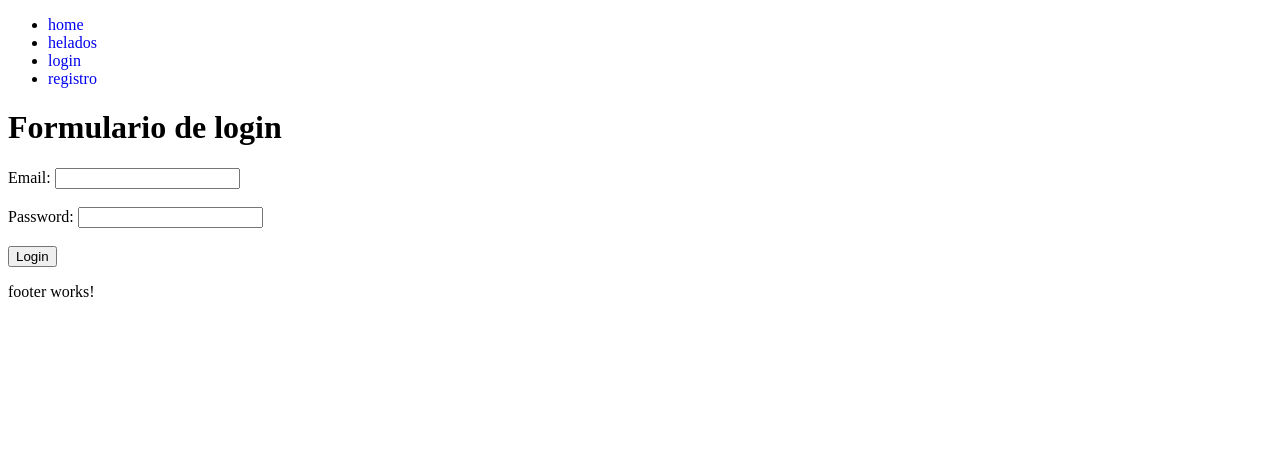
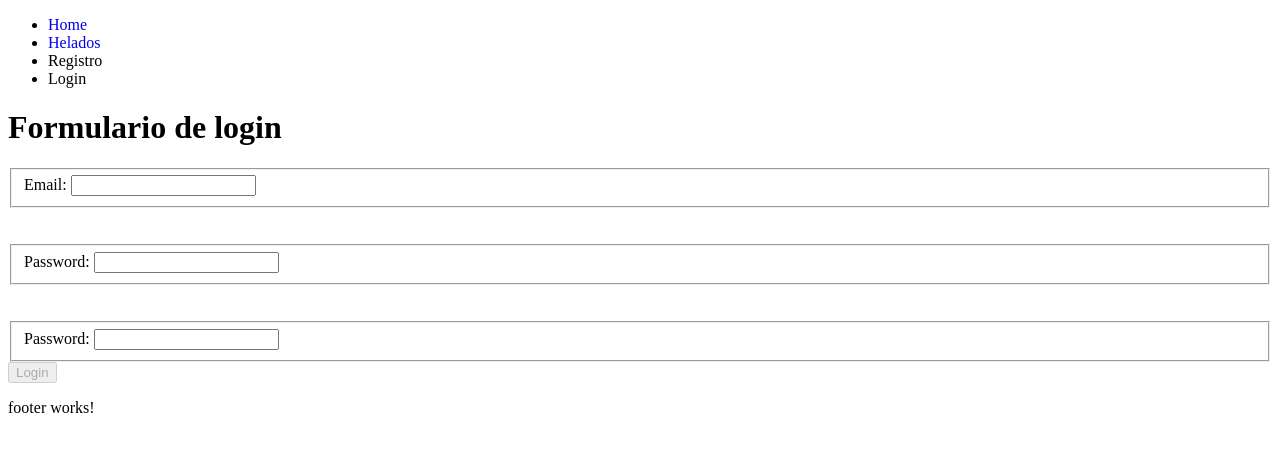
Before and after one commit to alessiofiol/IcecreamPage, an Angular app: page /login in a window 1280 px wide. Shown: the top 452 px of the page. Built offline with nearby package versions, Linux system fonts and the light colour scheme.

Commit message:
Registro y Login con Validaciones

```diff
--- a/src/app/Core/navbar/navbar.component.html
+++ b/src/app/Core/navbar/navbar.component.html
@@ -7,7 +7,11 @@
 
         </li>
 
-        <li *ngIf="this.userServices.isLoggedin()" class="nav-link" (click)="doLogout()" role="button" >Logout</li>
+        <li *ngIf="!this.userServices.isLoggedin()" (click)="navRegister()" style="cursor: pointer;">Registro</li>
+
+        <li *ngIf="!this.userServices.isLoggedin()" (click)="navLogin()" style="cursor: pointer;">Login</li>
+
+        <li *ngIf="this.userServices.isLoggedin()" class="nav-link" (click)="doLogout()" role="button" style="cursor: pointer;">Cerrar sesion</li>
 
     </ul>
 </div>
--- a/src/app/Core/navbar/navbar.component.ts
+++ b/src/app/Core/navbar/navbar.component.ts
@@ -11,10 +11,9 @@ import { Router } from '@angular/router';
 export class NavbarComponent implements OnInit {
 
   public menuItem: Menuitem[] = [
-    { label: 'home', url: '/' },
-    { label: 'helados', url: '/helados' },
-    { label: 'login', url: '/login' },
-    { label: 'registro', url: '/registro' },
+    { label: 'Home', url: '/' },
+    { label: 'Helados', url: '/helados' },
+
 
   ]
 
@@ -30,4 +29,12 @@ export class NavbarComponent implements OnInit {
     this.router.navigate([''])
     }
   }
+
+  navLogin() {
+    this.router.navigateByUrl('/login');
+  };
+
+  navRegister() {
+    this.router.navigateByUrl('/registro');
+  };
 }
--- a/src/app/Models/user.login.ts
+++ b/src/app/Models/user.login.ts
@@ -1,6 +1,6 @@
 export interface UserI {
-    _id: string;
-    name: string;
+    //_id: string;
+    //name: string;
     email: string;
     password: string;
 }
--- a/src/app/servicios/servicios.service.ts
+++ b/src/app/servicios/servicios.service.ts
@@ -11,8 +11,11 @@ import { Router } from '@angular/router';
 @Injectable()
 
 export class UserServices {
+    //URL de Heroku
+   //public baseUrl = 'https://apiserverfinal.herokuapp.com/';
 
-   public baseUrl = 'https://apiserverfinal.herokuapp.com/';
+    //URL Local
+    public baseUrl = 'http://localhost:5000/';
 
    public userUrl = this.baseUrl + 'users'
 
@@ -34,12 +37,11 @@ export class UserServices {
     return this.http.post(userUrl + '/' + 'signin', datos)
   }*/
 
-    public logUser(datos: UserI)
-  {
-  return this.http.post<any>(`${this.userUrl}/signin`, datos).subscribe((res)=>{
-  localStorage.setItem('access_token', res.token)
-  this.currentUser = res;
-  this.router.navigate([''])
+  public logUser(datos: UserI){
+    return this.http.post<any>(`${this.userUrl}/signin`, datos).subscribe((res)=>{
+    localStorage.setItem('access_token', res.token)
+    this.currentUser = res;
+    this.router.navigate([''])
   })
   }
 
--- a/src/app/users/login-area/login/login.component.html
+++ b/src/app/users/login-area/login/login.component.html
@@ -1,19 +1,53 @@
 <h1>Formulario de login</h1>
 
-<form [formGroup]="LoginForm" (ngSubmit)='logUser()' >
+<form [formGroup]="loginForm" (ngSubmit)='logUserSubmit()' >
 
-    <label for="email">Email: </label>
-    <input id="email" type="text" formControlName="email">
+    <fieldset>
+        <label for="email">Email: </label>
+        <input id="email" type="text" formControlName="email">
+    </fieldset>
+    <div
+    *ngIf="
+        !loginForm.get('email')?.valid &&
+        (loginForm.get('email')?.dirty || submitted)
+        "
+    >
+        <p>Introduce un correo válido</p>
+    </div>
 
     <br>
     <br>
 
-    <label for="password">Password: </label>
-    <input id="password" type="text" formControlName="password">
+    <fieldset>
+        <label for="password">Password: </label>
+        <input id="password" type="password" formControlName="password">
+    </fieldset>
+    <div
+    *ngIf="
+        !loginForm.get('password')?.valid &&
+        (loginForm.get('password')?.dirty || submitted)
+        "
+    >
+        <p>Entre 5-8 caracteres</p>
+    </div>
 
     <br>
     <br>
 
-    <button type="submit">Login</button>
+    <fieldset>
+        <label for="repassword">Password: </label>
+        <input id="repassword" type="password" formControlName="repassword">
+    </fieldset>
+    <div
+    *ngIf="
+        !loginForm.get('repassword')?.valid &&
+        (loginForm.get('repassword')?.dirty || submitted)
+        "
+    >
+        <p>La contraseña no coincide</p>
+    </div>
+
+
+    <button type="submit" [disabled]="!loginForm?.valid">Login</button>
 
 </form>
--- a/src/app/users/login-area/login/login.component.ts
+++ b/src/app/users/login-area/login/login.component.ts
@@ -1,12 +1,69 @@
+import { UserI } from './../../../Models/user.login';
+import { Component, OnInit } from '@angular/core';
+import { FormControl, FormGroup, FormBuilder, Validators } from '@angular/forms';
 import { UserServices } from 'src/app/servicios/servicios.service';
-import { FormControl, FormGroup } from '@angular/forms';
-import { Component, OnInit } from '@angular/core';
+import { Router } from '@angular/router';
+import { comparePassword } from '../validators/matchValidators';
 
 @Component({
   selector: 'app-login',
   templateUrl: './login.component.html',
   styleUrls: ['./login.component.css']
 })
+
+export class LoginComponent implements OnInit {
+
+  public loginForm: FormGroup;
+  public submitted: boolean = false;
+
+  constructor(private formBuilder: FormBuilder, public router:Router, public userServices: UserServices) {
+    this.loginForm = this.formBuilder.group({
+      _id: [''],
+      name: [''],
+      email: ['', [Validators.required, Validators.email]],
+      password: ['', [Validators.required, Validators.maxLength(8), Validators.minLength(5), Validators.pattern('[a-zA-Z0-9]*')]],
+      repassword: ['', [Validators.required, Validators.maxLength(8), Validators.minLength(5), Validators.pattern('[a-zA-Z0-9]*')]]
+    },{
+      validator: comparePassword("password", "repassword")
+    })
+  }
+
+  ngOnInit(): void {
+  }
+
+  public logUserSubmit(): void{
+    console.log("primera linea")
+    this.submitted = true;
+
+
+
+    if(this.loginForm.valid){
+
+      const userI: UserI = {
+        //_id: "",
+        //name: "",
+        email: this.loginForm.get('email')?.value,
+        password: this.loginForm.get('password')?.value,
+        //repassword: this.loginForm.get('repassword')?.value,
+        };
+        console.log("USUARIO", userI);
+        console.log("logUserSubmit");
+        this.userServices.logUser( userI );
+        console.log("paso el logUser");
+
+
+        //this.loginForm.reset();
+        this.submitted = false;
+        //this.router.navigate(['/login']);
+
+
+      }
+
+    }
+}
+
+
+/*
 export class LoginComponent implements OnInit {
 
   constructor(private userServices: UserServices) { }
@@ -33,3 +90,4 @@ export class LoginComponent implements OnInit {
   }
 
 }
+*/
--- a/src/app/users/login-area/register/register.component.html
+++ b/src/app/users/login-area/register/register.component.html
@@ -12,7 +12,7 @@
         (registerForm.get('name')?.dirty || submitted)
         "
     >
-        <p>Solo se permiten caracteres, hasta un máximo de 20</p>
+        <p>Solo se permiten caracteres de tipo letra, hasta un máximo de 20</p>
     </div>
 
 
@@ -71,4 +71,9 @@
 
     <button type="submit" [disabled]="!registerForm?.valid">Registrate</button>
 
+    <div *ngIf="showMsg">
+        <p>Formulario creado exitosamente, vamos a</p>
+        <button (click)="btnClick()">Login</button>
+    </div>
+
 </form>
--- a/src/app/users/login-area/register/register.component.ts
+++ b/src/app/users/login-area/register/register.component.ts
@@ -15,6 +15,7 @@ export class RegisterComponent implements OnInit {
 
   public registerForm: FormGroup;
   public submitted: boolean = false;
+  showMsg: boolean = false;
 
   constructor(private formBuilder: FormBuilder, public router:Router, public userServices: UserServices) {
     this.registerForm = this.formBuilder.group({
@@ -31,11 +32,23 @@ export class RegisterComponent implements OnInit {
   ngOnInit(): void {
   }
 
+
+  //Función para el botón de Login que aparece al registrarse
+  btnClick=  () => {
+    this.router.navigateByUrl('/login');
+  };
+
+
   public createNewUserSubmit(): void{
     console.log("primera linea")
     this.submitted = true;
 
+
+
     if(this.registerForm.valid){
+
+
+
       const user: UserInterface = {
         _id: "",
         name: this.registerForm.get('name')?.value,
@@ -48,10 +61,10 @@ export class RegisterComponent implements OnInit {
         this.userServices.createNewUser( user );
 
 
-
+        this.showMsg= true;
         this.registerForm.reset();
         this.submitted = false;
-
+        //this.router.navigate(['/login']);
 
 
       }
@@ -59,33 +72,3 @@ export class RegisterComponent implements OnInit {
     }
 
   }
-
-
-
-
-  /*
-  UserForm = new FormGroup({
-    name: new FormControl(''),
-    email: new FormControl(''),
-    password: new FormControl(''),
-  })
-
-  createNewUser() {
-
-
-    this.userServices.createNewUser({
-      "_id": "",
-      "name": this.UserForm.get('name')!.value,
-      "email": this.UserForm.get('email')!.value,
-      "password": this.UserForm.get('password')!.value,
-      "repassword": this.UserForm.get('repassword')!.value,
-    }).subscribe((res:any)=>{
-      if (res.result) {
-      this.UserForm?.reset();
-      this.router.navigate(['/login'])
-      }
-      });
-
-    console.log("Nuevo usuario registrado");
-  }
-  */
```
